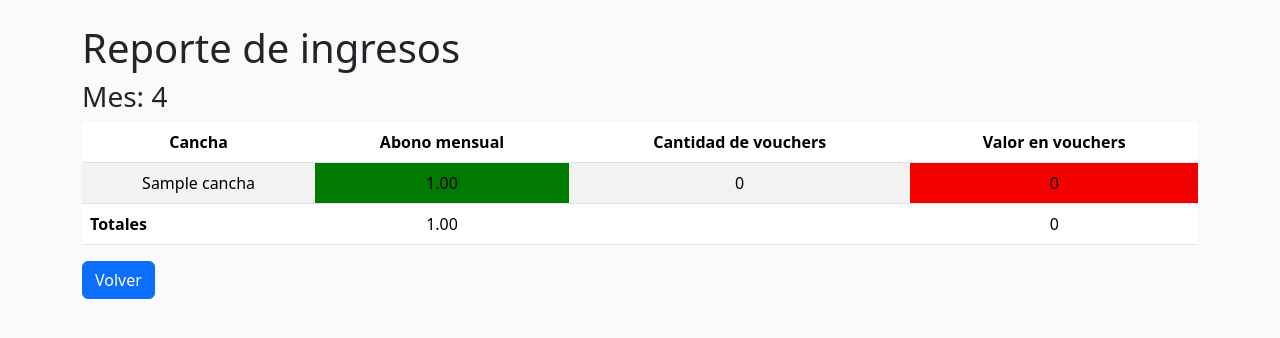
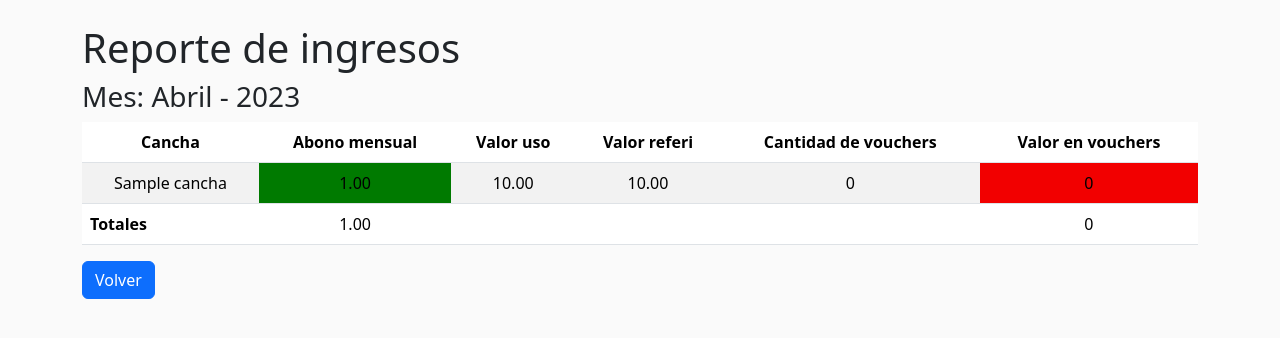
Before and after one commit to AyelenDemaria/GestionDeEncuentrosDeportivos, a Django app: page /canchas/canchas/ in a window 1280 px wide. Shown: the top 338 px of the page. Run offline with Django 3.2, Linux system fonts and the light colour scheme; tables that the repository leaves empty hold one stand-in row (values such as "Sample post"); parts of the project's set-up code (start-up, migrations or seed data) failed here and were passed over; some libraries are stand-ins or nearby versions.

Commit message:
modifico reporte de ingresos en admin

```diff
--- a/GED.BackEnd/canchas/models.py
+++ b/GED.BackEnd/canchas/models.py
@@ -7,9 +7,9 @@ class Cancha(models.Model):
     nombre = models.CharField(max_length=100)
     direccion = models.CharField(max_length=100)
     deporte = models.ForeignKey(Deporte, on_delete=models.CASCADE)
-    valor_uso = models.DecimalField(max_digits = 6, decimal_places = 2, default=1000.00)
-    valor_referi = models.DecimalField(max_digits = 6, decimal_places = 2, default=0.00)
-    abono_mensual = models.DecimalField(max_digits = 6, decimal_places = 2, default=1500.00)
+    valor_uso = models.DecimalField(max_digits = 10, decimal_places = 2, default=1000.00)
+    valor_referi = models.DecimalField(max_digits = 10, decimal_places = 2, default=0.00)
+    abono_mensual = models.DecimalField(max_digits = 10, decimal_places = 2, default=1500.00)
 
     def __str__(self):
         return self.nombre + ' / ' + self.direccion + ' / Deporte: ' + self.deporte.descripcion
--- a/GED.BackEnd/canchas/views.py
+++ b/GED.BackEnd/canchas/views.py
@@ -11,6 +11,8 @@ from vouchers.models import Voucher
 from .serializers import CanchaSerializer, CanchaGetSerializer
 from django.utils import timezone
 from datetime import datetime
+
+meses = ['Enero', 'Febrero', 'Marzo', 'Abril', 'Mayo', 'Junio', 'Julio', 'Agosto', 'Septiembre', 'Octubre', 'Noviembre', 'Diciembre']
 
 class CanchaListApiView(APIView):
     # add permission to check if user is authenticated
@@ -55,6 +57,7 @@ def reporte_ingresos(request):
     fecha_actual = fecha_hora_actual.date()
     #mes_actual = fecha_actual.month()
     mes_actual = datetime.today().month
+    anio_actual = datetime.today().year
     vouchers_all = Voucher.objects.all()
     vouchers = []
     if vouchers_all:
@@ -93,5 +96,5 @@ def reporte_ingresos(request):
         else:
             cant_vouchers = 0
             total_vouchers_cancha = 0
-        resultado.append([i,i.abono_mensual,cant_vouchers,total_vouchers_cancha])
-    return render(request, 'canchas/reporte_ingresos.html', {'resultado': resultado, 'total_abono': total_abono, 'total_voucher': total_voucher, "mes_actual":mes_actual})
+        resultado.append([i,i.abono_mensual,i.valor_uso,i.valor_referi,cant_vouchers,total_vouchers_cancha])
+    return render(request, 'canchas/reporte_ingresos.html', {'resultado': resultado, 'total_abono': total_abono, 'total_voucher': total_voucher, "mes_actual": meses[mes_actual-1], 'anio_actual': anio_actual})
--- a/GED.BackEnd/templates/canchas/reporte_ingresos.html
+++ b/GED.BackEnd/templates/canchas/reporte_ingresos.html
@@ -11,7 +11,7 @@
   <!-- Main -->
   <div id="main">
   <h1>Reporte de ingresos</h1>
-  <h3>Mes: {{ mes_actual }}</h3>
+  <h3>Mes: {{ mes_actual }} -  {{ anio_actual }} </h3>
 
   <table class="table table-striped">
    <thead align="center">
@@ -19,6 +19,8 @@
       <tr>
         <th>Cancha</th>
         <th>Abono mensual</th>
+        <th>Valor uso</th>
+        <th>Valor referi</th>
         <th>Cantidad de vouchers</th>
         <th>Valor en vouchers</th>
       </tr>
@@ -30,7 +32,9 @@
               <td align="center">{{ r.0.nombre }}</td>
               <td align="center" style="background-color: green">{{ r.1 }}</td>
               <td align="center"> {{ r.2 }}</td>
-              <td align="center"  style="background-color: red"> {{ r.3 }}</td>
+              <td align="center"> {{ r.3 }}</td>
+              <td align="center"> {{ r.4 }}</td>
+              <td align="center"  style="background-color: red"> {{ r.5 }}</td>
             </tr>
           {% endfor %}
           <tfoot>
@@ -38,6 +42,8 @@
               <th scope="row">Totales</th>
 
               <td align=center>{{ total_abono }}</td>
+              <td></td>
+              <td></td>
               <td></td>
               <td align=center>{{ total_voucher }}</td>
             </tr>
```
Also changed, not shown: GED.BackEnd/canchas/migrations/0003_auto_20230416_1700.py (added).
